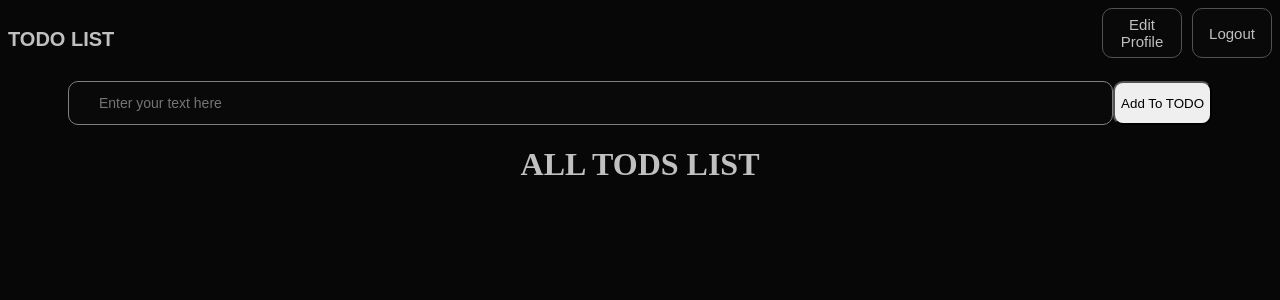
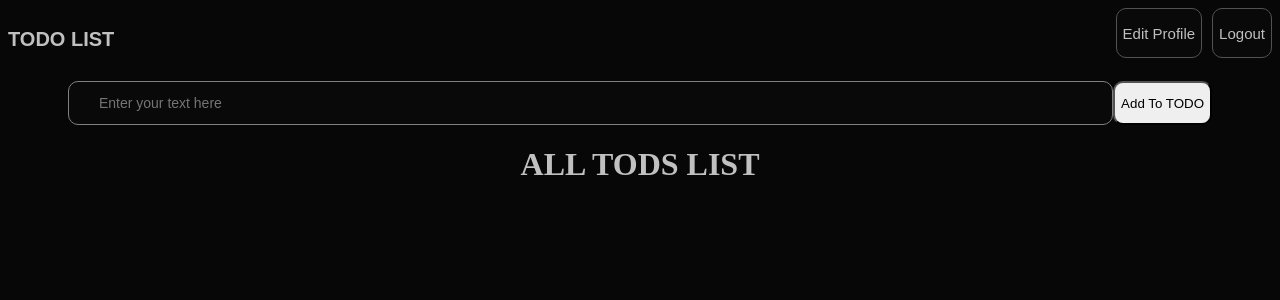
Before and after one commit to devendra-9/todolist, a React (Vite) app in the folder todolist/frontend/: page /home in a window 1280 px wide. Shown: the top 300 px of the page. Built offline with nearby package versions, Linux system fonts and the light colour scheme.

Commit message:
committed

```diff
--- a/todolist/frontend/src/pages/css/navv.css
+++ b/todolist/frontend/src/pages/css/navv.css
@@ -25,7 +25,7 @@
 }
 .navbutton button
 {
-    width: 80px;
+    width:auto;
     background-color: rgb(9, 9, 9);
     border: 1px solid rgb(84, 81, 81);
     color: silver;
--- a/todolist/frontend/src/pages/navbar.jsx
+++ b/todolist/frontend/src/pages/navbar.jsx
@@ -2,6 +2,12 @@ import React from 'react'
 import './css/navv.css'
 
 const navbar = () => {
+
+  function logout()
+  {
+    console.log("Reached logout button")
+  }
+
   return (
     <div className='navbar-main'>
       <div className="navbarlogo">
@@ -9,7 +15,7 @@ const navbar = () => {
       </div>
       <div className="navbutton">
         <button>Edit Profile</button>
-        <button>Logout</button>
+        <button onClick={()=>logout()}>Logout</button>
       </div>
     </div>
   )
```
